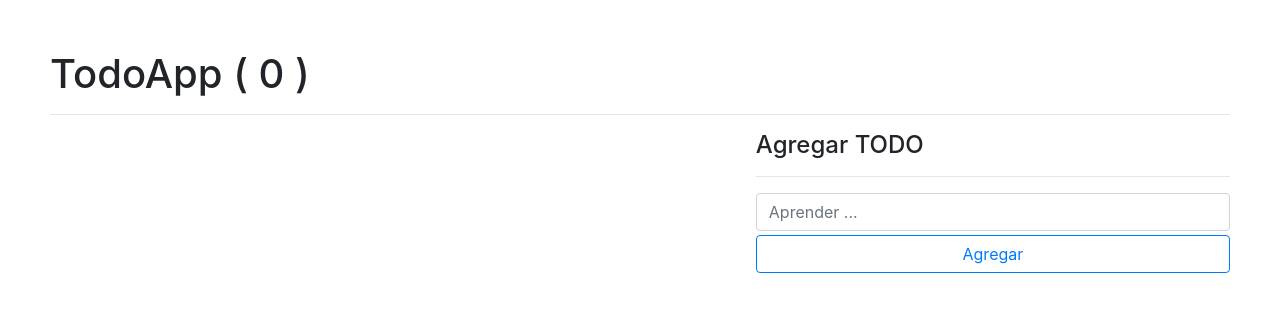
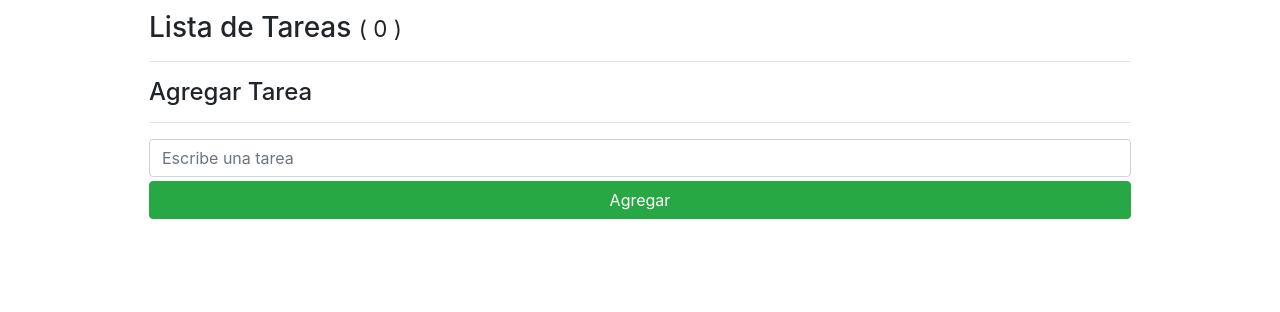
Before and after one commit to poca852/lista-tareas, a React app: page / in a window 1280 px wide. Built offline with nearby package versions, Linux system fonts and the light colour scheme.

Commit message:
mejoras en el diseño

```diff
--- a/src/components/08-useReducer/TodoAdd.js
+++ b/src/components/08-useReducer/TodoAdd.js
@@ -28,7 +28,7 @@ export const TodoAdd = ({ handleAddTodo }) => {
 
     return (
         <>
-            <h4>Agregar TODO</h4>
+            <h4>Agregar Tarea</h4>
             <hr />
 
             <form onSubmit={ handleSubmit }>
@@ -37,7 +37,7 @@ export const TodoAdd = ({ handleAddTodo }) => {
                     type="text"
                     name="description"
                     className="form-control"
-                    placeholder="Aprender ..."
+                    placeholder="Escribe una tarea"
                     autoComplete="off"
                     value={ description }
                     onChange={ handleInputChange }
@@ -45,7 +45,7 @@ export const TodoAdd = ({ handleAddTodo }) => {
 
                 <button
                     type="submit"
-                    className="btn btn-outline-primary mt-1 btn-block"
+                    className="btn btn-success mt-1 btn-block"
                 >
                     Agregar
                 </button>
--- a/src/components/08-useReducer/TodoApp.js
+++ b/src/components/08-useReducer/TodoApp.js
@@ -50,35 +50,23 @@ export const TodoApp = () => {
 
 
     return (
-        <div>
-            <h1>TodoApp ( { todos.length } ) </h1>
+        <div className='p-1'>
+            <h3>Lista de Tareas <small>( { todos.length } )</small> </h3>
             <hr />
-
             <div className="row">
-
-                <div className="col-7">
-
+                <div className="col-12">
+                    <TodoAdd
+                        handleAddTodo={ handleAddTodo }
+                    />
+                </div>
+                <div className="col-12">
                     <TodoList
                         todos={ todos }
                         handleDelete={ handleDelete }
                         handleToggle={ handleToggle }
                     />
-
                 </div>
-
-
-                <div className="col-5">
-
-                    <TodoAdd
-                        handleAddTodo={ handleAddTodo }
-                    />
-
-
-                </div>
-
-
             </div>
-
         </div>
     )
 }
--- a/src/components/08-useReducer/style.css
+++ /dev/null
@@ -1,19 +0,0 @@
-body{
-   padding: 74px;
-}
-
-
-p{
-   cursor: pointer;
-   margin: 0px;
-}
-
-.list-group-item{
-   align-items: center;
-   display: flex;
-   justify-content: space-between;
-}
-
-.complete{
-   text-decoration: line-through;
-}
--- a/src/components/08-useReducer/styles.css
+++ b/src/components/08-useReducer/styles.css
@@ -1,7 +1,10 @@
 
 
-body {
-    padding: 50px;
+#root{
+    margin: auto;
+    max-width: 1000px;
+    padding: 7px 5px;
+    width: 100%;
 }
 
 p {
```
Also changed, not shown: docs/index.html (+1 -1 lines), docs/asset-manifest.json, 9 other files.
